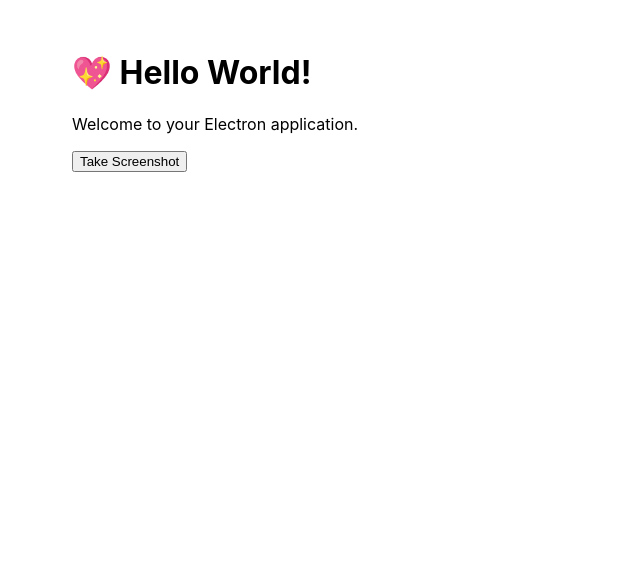
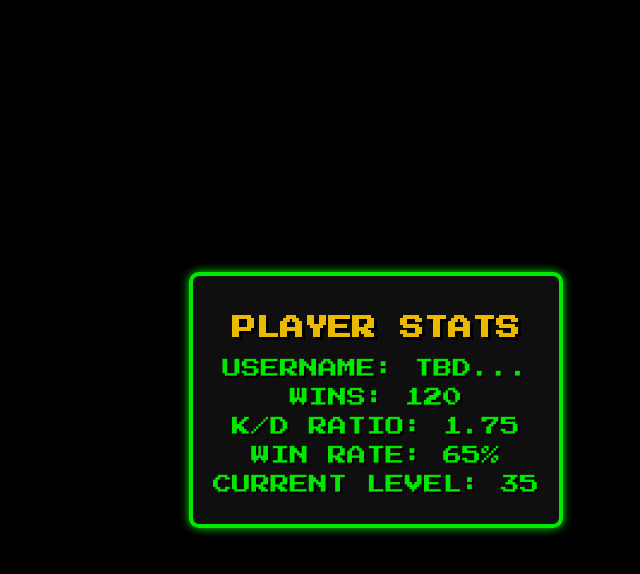
Before and after one commit to franco3445/Fortnite-Stat-Finder, an Electron app: page src/index.html in a window 800 px wide. Shown: the whole page, without its empty margins (24-664 px from the left). Drawn offline with Linux system fonts and the light colour scheme.

Commit message:
added front end

```diff
--- a/src/index.css
+++ b/src/index.css
@@ -1,7 +1,44 @@
+@import url('https://fonts.googleapis.com/css2?family=Press+Start+2P&display=swap');
+
 body {
-  font-family: -apple-system, BlinkMacSystemFont, 'Segoe UI', Roboto, Helvetica,
-    Arial, sans-serif;
-  margin: auto;
-  max-width: 38rem;
-  padding: 2rem;
+  font-family: 'Press Start 2P', cursive;
+  background-color: #000;
+  color: #00ff00;
+  text-align: center;
+  display: flex;
+  justify-content: center;
+  align-items: center;
+  height: 100vh;
+  margin: 0;
 }
+
+.stats-container {
+  background: #111;
+  border: 4px solid #00ff00;
+  padding: 20px;
+  border-radius: 10px;
+  box-shadow: 0 0 10px #00ff00;
+  text-transform: uppercase;
+}
+
+h2 {
+  color: #ffcc00;
+  text-shadow: 3px 3px 0px #000;
+}
+
+.stat {
+  font-size: 1.2em;
+  margin: 10px 0;
+  text-shadow: 2px 2px 0px #000;
+}
+
+/* Simulating an old-school screen flicker effect */
+@keyframes flicker {
+  0% { opacity: 1; }
+  50% { opacity: 0.8; }
+  100% { opacity: 1; }
+}
+
+.stats-container {
+  animation: flicker 0.15s infinite alternate;
+}
--- a/src/index.html
+++ b/src/index.html
@@ -1,15 +1,21 @@
 <!DOCTYPE html>
-<html>
+<html lang="en">
 <head>
-  <meta charset="UTF-8" />
-  <title>Hello World!</title>
-  <link rel="stylesheet" href="index.css" />
+  <meta charset="UTF-8">
+  <meta name="viewport" content="width=device-width, initial-scale=1.0">
+  <title>Player Stats</title>
+  <link rel="stylesheet" href="index.css">
+  <link href="https://fonts.googleapis.com/css2?family=Press+Start+2P&display=swap" rel="stylesheet">
 </head>
 <body>
-<h1>💖 Hello World!</h1>
-<p>Welcome to your Electron application.</p>
-<button id="screenshotBtn">Take Screenshot</button>
-<p id="status"></p>
 <script src="renderer.js"></script>
+<div class="stats-container">
+  <h2>Player Stats</h2>
+  <div class="stat">UserName: <span id="userName">TBD...</span></div>
+  <div class="stat">Wins: <span id="wins">120</span></div>
+  <div class="stat">K/D Ratio: <span id="kd">1.75</span></div>
+  <div class="stat">Win Rate: <span id="winrate">65%</span></div>
+  <div class="stat">Current Level: <span id="level">35</span></div>
+</div>
 </body>
 </html>
```
